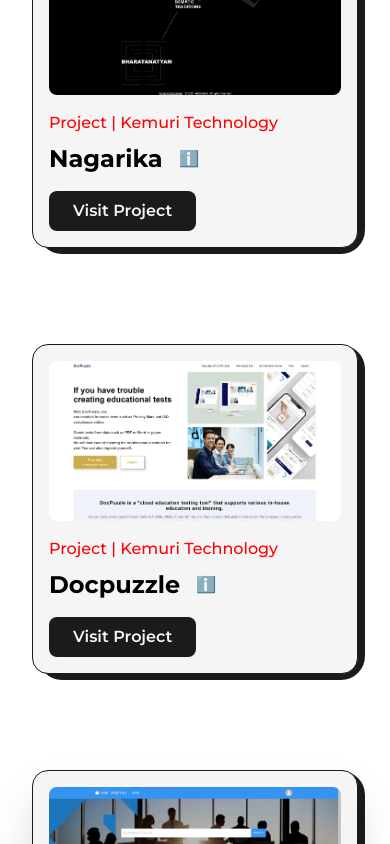
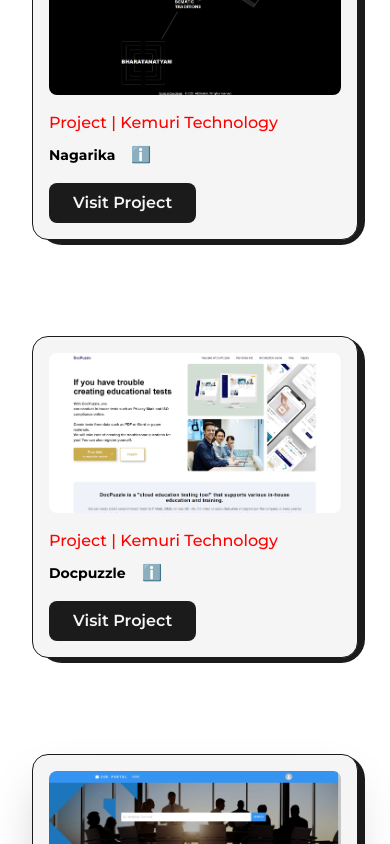
Before and after one commit to Soumyank007/Portfolio, a Next.js app: page /projects in a window 390 px wide. Shown: the part 840-1684 px from the top of the page. Built offline with nearby package versions, Linux system fonts and the light colour scheme.

Commit message:
style:fix projects styling

```diff
--- a/src/pages/projects.js
+++ b/src/pages/projects.js
@@ -77,20 +77,21 @@
       </Link>
       <div className="w-full flex flex-col items-start justify-between mt-4">
         <span className="text-primary font-medium text-xl dark:text-primaryDark lg:text-lg md:text-base">{type}</span>
-        <Link className="relative" href={link} target="_blank">
           <div className="flex items-center">
-            <h2 className="hover:underline underline-offset-2 my-2 w-full text-left text-3xl font-bold dark:text-light lg:text-2xl">
+            <Link className="relative" href={link} target="_blank">
+             <h2 className="hover:underline underline-offset-2 my-2 w-full text-left text-3xl font-bold dark:text-light lg:text-2xl sm:text-sm">
               {title}{' '}
             </h2>
+            </Link>
             <span
               className="ml-2 cursor-pointer rounded-full bg-light p-2 dark:bg-dark"
+              onClick={() => showSummary === true ? setShowSummary(false) : setShowSummary(true)}
               onMouseEnter={() => setShowSummary(true)}
               onMouseLeave={() => setShowSummary(false)}
             >
               ℹ️
             </span>
           </div>
-        </Link>
         {showSummary && (
           <p className="my-2 font-medium text-dark dark:text-light">{summary}</p>
         )}
```
Also changed, not shown: 1 other file (tests, documents, lock files or other folders).
